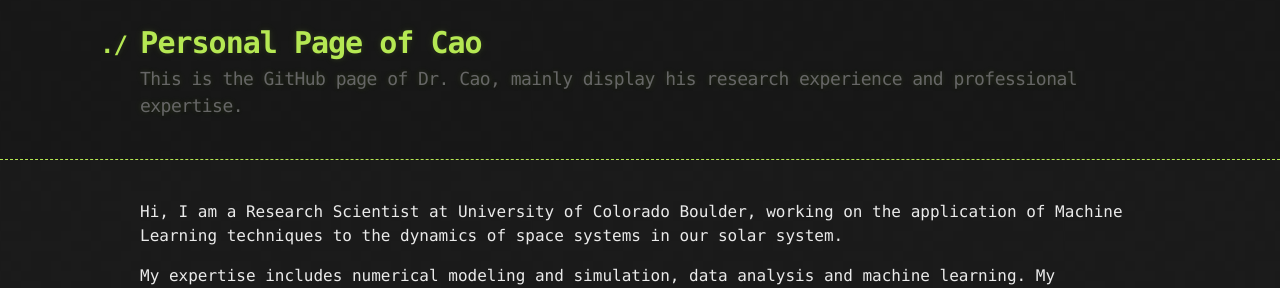
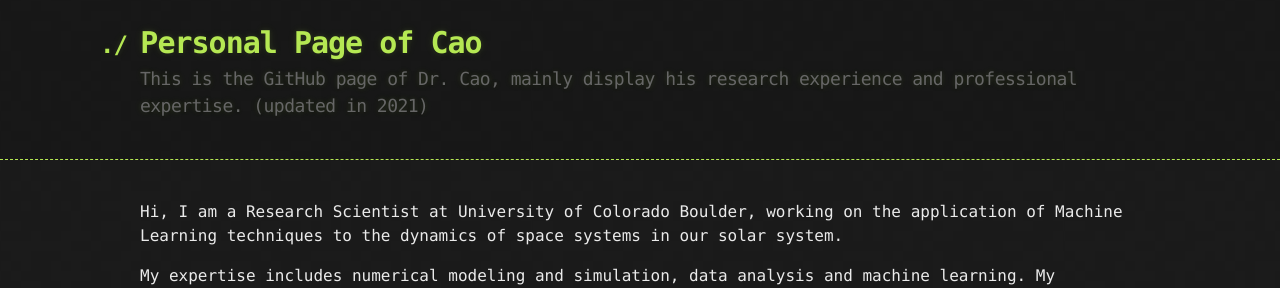
Before and after one commit to tiger2017/tiger2017.github.io, a Jekyll site: the page built from index.md, in a window 1280 px wide. Shown: the top 288 px of the page. Built offline with Jekyll 4.4.1, drawn with Linux system fonts in a browser that asks for light colours.

Commit message:
page_files

```diff
--- a/_config.yml
+++ b/_config.yml
@@ -1,5 +1,5 @@
 title: Personal Page of Cao
-description: This is the GitHub page of Dr. Cao, mainly display his research experience and professional expertise.
+description: This is the GitHub page of Dr. Cao, mainly display his research experience and professional expertise. (updated in 2021)
 show_downloads: true
 google_analytics:
 theme: jekyll-theme-hacker
```
